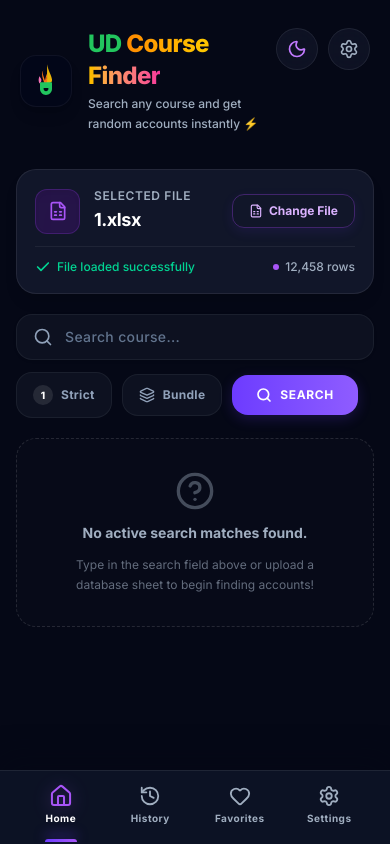
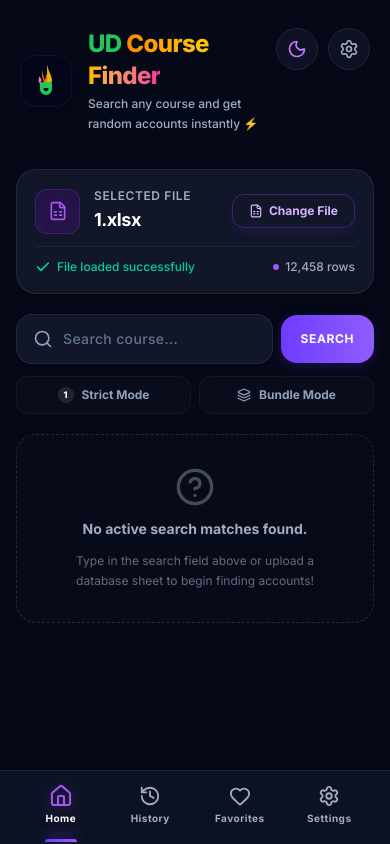
Before and after one commit to raif-010/UD-Course-finder, a React (Vite) app: page / in a window 390 px wide. Built offline with nearby package versions, Linux system fonts and the light colour scheme.

Commit message:
feat(ui): refactor search section layout
Update SearchSection layout structure and adjust spacing to improve input field alignment and responsiveness.

```diff
--- a/src/components/SearchSection.tsx
+++ b/src/components/SearchSection.tsx
@@ -50,18 +50,19 @@ export default function SearchSection({
   };
 
   return (
-    <div className="flex flex-col gap-4" id="search-section">
-      <form onSubmit={handleSubmit} className="flex flex-col md:flex-row gap-3 items-stretch w-full" id="search-form">
-        {/* Rounded Input Container */}
+    <div className="flex flex-col gap-3.5" id="search-section">
+      <form onSubmit={handleSubmit} className="flex flex-col gap-3 w-full" id="search-form">
+        {/* Row 1: Fully Spacious Search Bar */}
+        <div className="flex gap-2 w-full items-center" id="search-input-row">
           <div
-          className={`relative flex-1 flex items-center rounded-2xl px-4 py-3 focus-within:ring-2 transition-all duration-250 shadow-sm group ${
+            className={`relative flex-1 flex items-center rounded-2xl px-4 py-3.5 focus-within:ring-2 transition-all duration-250 shadow-sm group ${
               isDark
-              ? "bg-[rgba(15,20,35,0.8)] border border-[rgba(255,255,255,0.06)] focus-within:border-purple-500/50 focus-within:ring-purple-500/10"
+                ? "bg-[rgba(20,25,45,0.85)] border border-[rgba(255,255,255,0.08)] focus-within:border-purple-500/50 focus-within:ring-purple-500/10"
                 : "bg-white border border-slate-200 focus-within:border-purple-600 focus-within:ring-purple-600/10"
             }`}
             id="search-input-wrapper"
           >
-          <Search className={`w-5 h-5 transition-colors ${isDark ? "text-slate-400 group-focus-within:text-purple-400" : "text-slate-400 group-focus-within:text-purple-650"}`} id="search-input-icon" />
+            <Search className={`w-5 h-5 transition-colors ${isDark ? "text-slate-400 group-focus-within:text-purple-400" : "text-slate-400 group-focus-within:text-purple-600"}`} id="search-input-icon" />
 
             <input
               id="course-search-field"
@@ -69,7 +70,7 @@ export default function SearchSection({
               value={inputValue}
               onChange={(e) => setInputValue(e.target.value)}
               placeholder="Search course..."
-            className={`flex-1 bg-transparent border-none outline-none ml-3 text-sm font-medium tracking-wide w-full ${isDark ? "text-white placeholder-slate-500" : "text-slate-800 placeholder-slate-400"}`}
+              className={`flex-1 bg-transparent border-none outline-none ml-2.5 text-sm font-medium tracking-wide w-full ${isDark ? "text-white placeholder-slate-500" : "text-slate-800 placeholder-slate-400"}`}
             />
 
             {inputValue && (
@@ -77,72 +78,71 @@ export default function SearchSection({
                 id="clear-search-btn"
                 type="button"
                 onClick={handleClear}
-              className={`p-1 rounded-full active:scale-90 transition-all cursor-pointer ${isDark ? "text-slate-400 hover:text-white hover:bg-white/5" : "text-slate-405 hover:text-slate-800 hover:bg-slate-100"}`}
+                className={`p-1 rounded-full active:scale-90 transition-all cursor-pointer ${isDark ? "text-slate-400 hover:text-white hover:bg-white/5" : "text-slate-400 hover:text-slate-800 hover:bg-slate-100"}`}
               >
                 <X className="w-4 h-4" />
               </button>
             )}
           </div>
 
-        {/* Action Buttons Row */}
-        <div className="flex items-center gap-2.5 shrink-0" id="search-actions-row">
-          {/* Strict Single Course "1" Toggle Button */}
+          <button
+            id="submit-search-btn"
+            type="submit"
+            className="px-5 py-3.5 bg-gradient-to-r from-[#6D3BFF] to-[#8F5CFF] hover:from-[#7F4FFF] hover:to-[#9F6FFF] text-white text-xs font-bold uppercase tracking-wider rounded-2xl transition-all duration-200 active:scale-95 shadow-[0_4px_14px_rgba(109,59,255,0.2)] flex items-center justify-center gap-1.5 cursor-pointer h-[48px] shrink-0"
+          >
+            <span>Search</span>
+          </button>
+        </div>
+
+        {/* Row 2: Strict Mode Toggles Side-by-Side */}
+        <div className="flex gap-2 w-full justify-start items-center" id="search-filters-row">
           {onToggleExactMatchOnly && (
             <button
               id="toggle-strict-single-course-btn"
               type="button"
               onClick={onToggleExactMatchOnly}
-              className={`px-4 py-3 rounded-2xl transition-all duration-200 active:scale-95 flex items-center justify-center gap-2 cursor-pointer border ${
+              className={`flex-1 py-2.5 px-3 rounded-xl transition-all duration-200 active:scale-95 flex items-center justify-center gap-2 cursor-pointer border text-xs font-bold ${
                 exactMatchOnly
-                  ? "border-amber-500/50 bg-amber-500/10 text-amber-500 shadow-[0_4px_12px_rgba(245,158,11,0.15)] font-bold"
+                  ? isDark
+                    ? "border-amber-500/50 bg-amber-500/10 text-amber-400 shadow-[0_2px_8px_rgba(245,158,11,0.15)]"
+                    : "border-amber-400 bg-amber-50/70 text-amber-700 shadow-sm"
                   : isDark
-                    ? "border-[rgba(255,255,255,0.06)] bg-[rgba(15,20,35,0.8)] text-slate-400 hover:text-white hover:border-amber-500/30"
-                    : "border-slate-200 bg-white text-slate-600 hover:text-slate-900 shadow-sm hover:border-amber-400"
+                    ? "border-white/[0.04] bg-white/[0.02] text-slate-400 hover:text-slate-200 hover:border-white/[0.08]"
+                    : "border-slate-200 bg-white text-slate-500 hover:text-slate-800 shadow-sm hover:border-slate-300"
               }`}
               title="Toggle Strict Filter: Match accounts containing ONLY this 1 course"
             >
-              <div className={`w-5 h-5 rounded-full flex items-center justify-center text-[10px] font-black transition-all ${
+              <div className={`w-4 h-4 rounded-full flex items-center justify-center text-[9px] font-black ${
                 exactMatchOnly
-                  ? "bg-amber-500 text-white scale-105 shadow-sm"
+                  ? "bg-amber-500 text-white"
                   : isDark ? "bg-white/10 text-white" : "bg-slate-100 text-slate-700"
               }`}>
                 1
               </div>
-              <span className="text-xs font-bold tracking-wide">Strict</span>
+              <span>Strict Mode</span>
             </button>
           )}
 
-          {/* Strict Bundle Toggle Button */}
           {onToggleExclusiveMatch && (
             <button
               id="toggle-strict-bundle-btn"
               type="button"
               onClick={onToggleExclusiveMatch}
-              className={`px-4 py-3 rounded-2xl transition-all duration-200 active:scale-95 flex items-center justify-center gap-2 cursor-pointer border ${
+              className={`flex-1 py-2.5 px-3 rounded-xl transition-all duration-200 active:scale-95 flex items-center justify-center gap-2 cursor-pointer border text-xs font-bold ${
                 exclusiveMatch
-                  ? "border-purple-500/50 bg-purple-500/10 text-purple-400 shadow-[0_4px_12px_rgba(168,85,247,0.15)] font-bold"
+                  ? isDark
+                    ? "border-purple-500/50 bg-purple-500/10 text-purple-400 shadow-[0_2px_8px_rgba(168,85,247,0.15)]"
+                    : "border-purple-400 bg-purple-50/70 text-purple-700 shadow-sm"
                   : isDark
-                    ? "border-[rgba(255,255,255,0.06)] bg-[rgba(15,20,35,0.8)] text-slate-400 hover:text-white hover:border-purple-500/30"
-                    : "border-slate-200 bg-white text-slate-600 hover:text-[#A855F7] shadow-sm hover:border-purple-450"
+                    ? "border-white/[0.04] bg-white/[0.02] text-slate-400 hover:text-slate-200 hover:border-white/[0.08]"
+                    : "border-slate-200 bg-white text-slate-500 hover:text-slate-800 shadow-sm hover:border-purple-450"
               }`}
-              title="Toggle Bundle Strict: Only show IDs containing exclusively searched courses (no extra courses allowed)"
+              title="Toggle Bundle Strict: Only show IDs containing exclusively searched courses"
             >
-              <Layers className={`w-4 h-4 transition-all ${
-                exclusiveMatch ? "text-purple-400 scale-110" : "text-slate-400"
-              }`} />
-              <span className="text-xs font-bold tracking-wide">Bundle</span>
+              <Layers className={`w-3.5 h-3.5 ${exclusiveMatch ? "text-purple-400" : "text-slate-400"}`} />
+              <span>Bundle Mode</span>
             </button>
           )}
-
-          {/* Large Purple Gradient Search Button */}
-          <button
-            id="submit-search-btn"
-            type="submit"
-            className="px-6 py-3 bg-gradient-to-r from-[#6D3BFF] to-[#8F5CFF] hover:from-[#7F4FFF] hover:to-[#9F6FFF] text-white text-xs font-bold uppercase tracking-wider rounded-2xl transition-all duration-200 active:scale-95 shadow-[0_4px_14px_rgba(109,59,255,0.2)] hover:shadow-[0_4px_20px_rgba(109,59,255,0.35)] flex items-center justify-center gap-2 cursor-pointer min-w-[100px]"
-          >
-            <Search className="w-4 h-4 stroke-[2.5]" />
-            <span>Search</span>
-          </button>
         </div>
       </form>
     </div>
```
Lines whose indentation alone changed are shown as unchanged.
